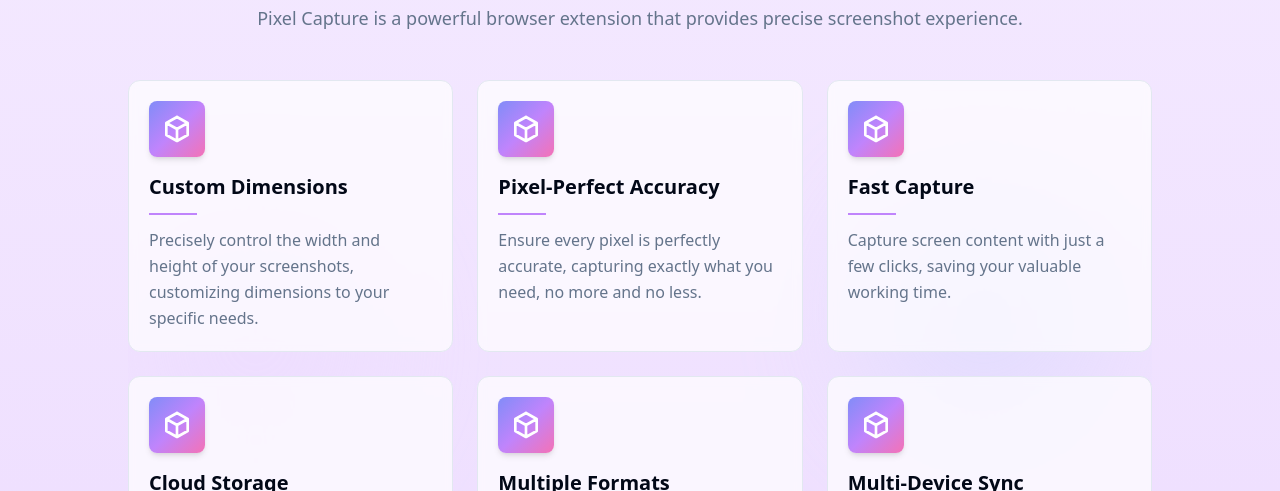
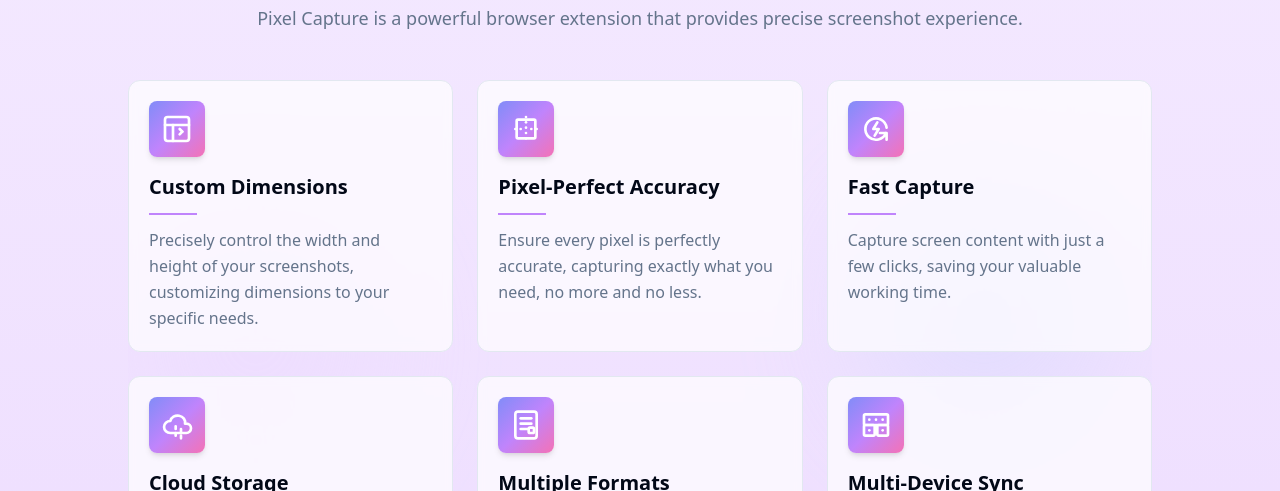
Before and after one commit to winstonsolutions/SaaS-Boilerplate, a Next.js app: page /en in a window 1280 px wide. Shown: the part 888-1379 px from the top of the page. Built offline with nearby package versions, Linux system fonts and the light colour scheme; no server answers.

Commit message:
chore: change features

```diff
--- a/src/templates/Features.tsx
+++ b/src/templates/Features.tsx
@@ -35,7 +35,11 @@ export const Features = () => {
                   strokeLinejoin="round"
                 >
                   <path d="M0 0h24v24H0z" stroke="none" />
-                  <path d="M12 3l8 4.5v9L12 21l-8-4.5v-9L12 3M12 12l8-4.5M12 12v9M12 12L4 7.5" />
+                  <rect x="3" y="3" width="18" height="18" rx="2" />
+                  <path d="M3 9h18" />
+                  <path d="M9 21v-12" />
+                  <path d="M14 12l2 2" />
+                  <path d="M14 16l2-2" />
                 </svg>
               )}
               title={t('feature1_title')}
@@ -54,7 +58,16 @@ export const Features = () => {
                   strokeLinejoin="round"
                 >
                   <path d="M0 0h24v24H0z" stroke="none" />
-                  <path d="M12 3l8 4.5v9L12 21l-8-4.5v-9L12 3M12 12l8-4.5M12 12v9M12 12L4 7.5" />
+                  <path d="M12 3l.01 0" />
+                  <path d="M12 7l.01 0" />
+                  <path d="M12 11l.01 0" />
+                  <path d="M12 15l.01 0" />
+                  <path d="M12 19l.01 0" />
+                  <path d="M4 12l.01 0" />
+                  <path d="M8 12l.01 0" />
+                  <path d="M16 12l.01 0" />
+                  <path d="M20 12l.01 0" />
+                  <rect x="5" y="5" width="14" height="14" rx="1" />
                 </svg>
               )}
               title={t('feature2_title')}
@@ -73,7 +86,8 @@ export const Features = () => {
                   strokeLinejoin="round"
                 >
                   <path d="M0 0h24v24H0z" stroke="none" />
-                  <path d="M12 3l8 4.5v9L12 21l-8-4.5v-9L12 3M12 12l8-4.5M12 12v9M12 12L4 7.5" />
+                  <path d="M19.95 11a8 8 0 1 0 -.5 4m.5 5v-5h-5" />
+                  <path d="M13 7l-3 5h4l-3 5" />
                 </svg>
               )}
               title={t('feature3_title')}
@@ -92,7 +106,8 @@ export const Features = () => {
                   strokeLinejoin="round"
                 >
                   <path d="M0 0h24v24H0z" stroke="none" />
-                  <path d="M12 3l8 4.5v9L12 21l-8-4.5v-9L12 3M12 12l8-4.5M12 12v9M12 12L4 7.5" />
+                  <path d="M7 18a4.6 4.4 0 0 1 0 -9a5 4.5 0 0 1 11 2h1a3.5 3.5 0 0 1 0 7h-12" />
+                  <path d="M11 13v2m0 3v2m4 -5v2m0 3v2" />
                 </svg>
               )}
               title={t('feature4_title')}
@@ -111,7 +126,11 @@ export const Features = () => {
                   strokeLinejoin="round"
                 >
                   <path d="M0 0h24v24H0z" stroke="none" />
-                  <path d="M12 3l8 4.5v9L12 21l-8-4.5v-9L12 3M12 12l8-4.5M12 12v9M12 12L4 7.5" />
+                  <path d="M4 4v16a2 2 0 0 0 2 2h12a2 2 0 0 0 2 -2v-16a2 2 0 0 0 -2 -2h-12a2 2 0 0 0 -2 2z" />
+                  <path d="M8 11h8" />
+                  <path d="M8 15h5" />
+                  <path d="M8 7h8" />
+                  <rect x="14" y="14" width="4" height="4" rx="1" />
                 </svg>
               )}
               title={t('feature5_title')}
@@ -130,7 +149,14 @@ export const Features = () => {
                   strokeLinejoin="round"
                 >
                   <path d="M0 0h24v24H0z" stroke="none" />
-                  <path d="M12 3l8 4.5v9L12 21l-8-4.5v-9L12 3M12 12l8-4.5M12 12v9M12 12L4 7.5" />
+                  <rect x="3" y="4" width="18" height="8" rx="1" />
+                  <rect x="3" y="12" width="8" height="8" rx="1" />
+                  <rect x="13" y="12" width="8" height="8" rx="1" />
+                  <path d="M7 8v.01" />
+                  <path d="M17 8v.01" />
+                  <path d="M7 16v.01" />
+                  <path d="M17 16v.01" />
+                  <path d="M12 8h.01" />
                 </svg>
               )}
               title={t('feature6_title')}
```
